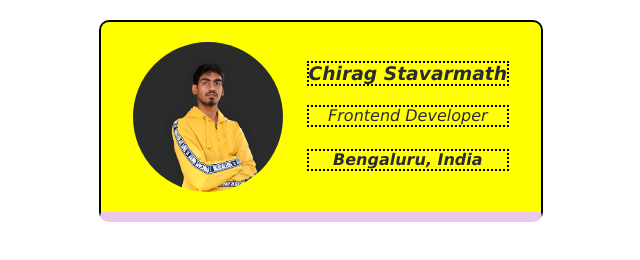
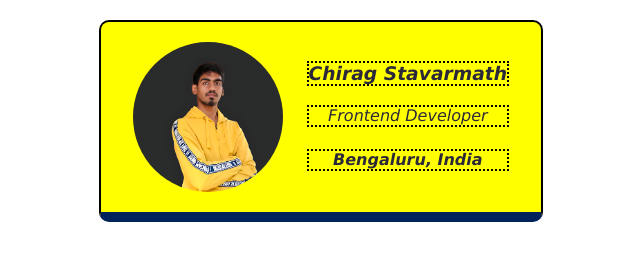
Before and after one commit to techiee619/business-card, a website built with Vite: page index.html in a window 1280 px wide. Shown: the whole page, without its empty margins (319-959 px from the left). Built offline with nearby package versions, Linux system fonts and the light colour scheme.

Commit message:
Update styles.css

```diff
--- a/styles.css
+++ b/styles.css
@@ -20,7 +20,7 @@ body {
     background: yellow;
     color: #2b2839;
     font-style: italic;
-    border-bottom: 10px solid #EBC7E8;
+    border-bottom: 10px solid #00235B;
 }
 
 .text-card {
```
